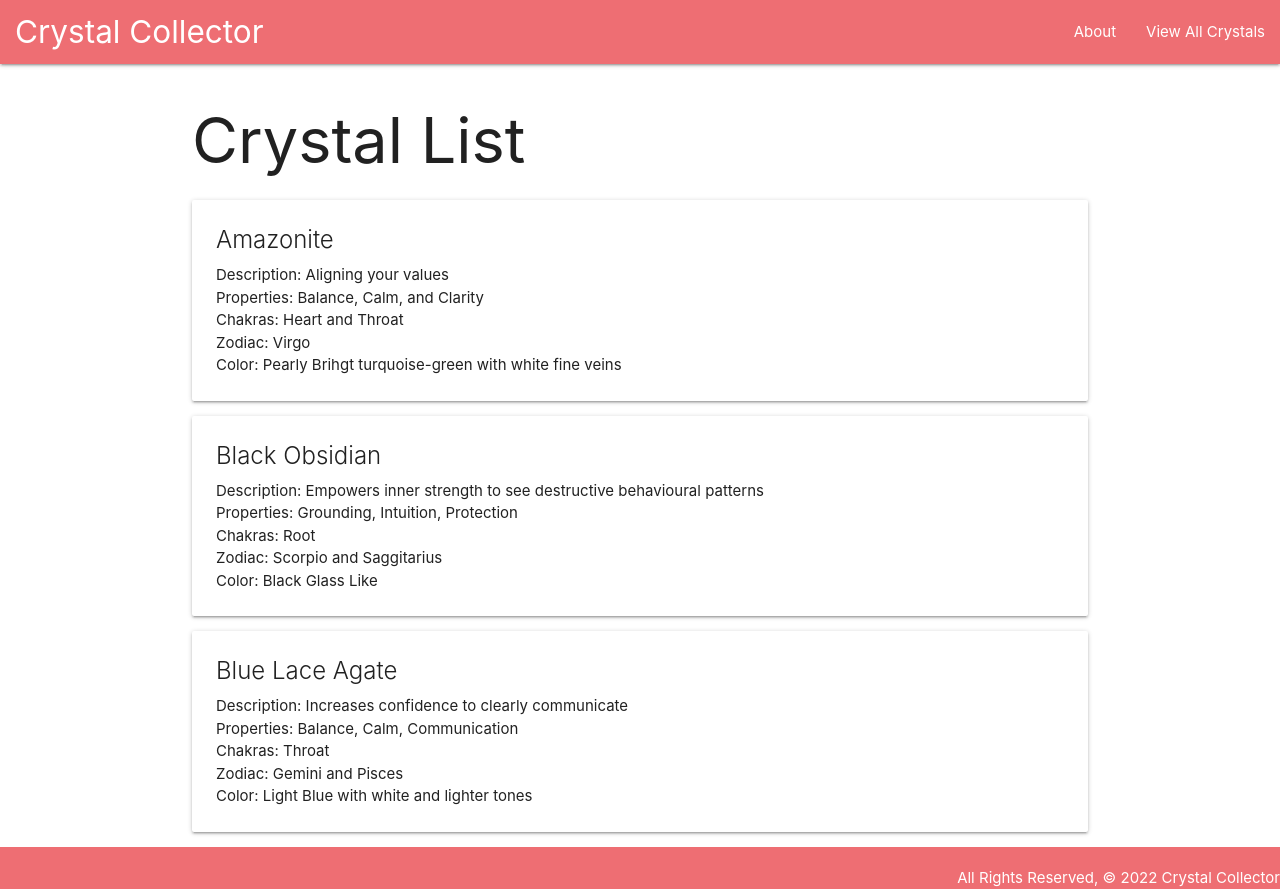
After one commit to IslaFranco/crystal-collector, a Django app: page /crystals/ in a window 1280 px wide. The commit adds this page. Run offline with Django 4.2, Linux system fonts and the light colour scheme.

Commit message:
part 1 done dummy data

```diff
--- a/main_app/static/css/style.css
+++ b/main_app/static/css/style.css
@@ -3,7 +3,6 @@ body {
     display: flex;
     flex-direction: column;
     min-height: 100vh;
-    background-color: rgb(244, 198, 238);
  }
 
  .nav-wrapper {
--- a/main_app/templates/base.html
+++ b/main_app/templates/base.html
@@ -24,6 +24,7 @@
           </ul>
           <ul class="right">
             <li><a href="/about">About</a></li>
+            <li><a href="/crystals">View All Crystals</a></li>
           </ul>
         </div>
       </nav>
--- /dev/null
+++ b/main_app/templates/crystals/index.html
@@ -0,0 +1,18 @@
+{% extends 'base.html' %}
+
+{% block content %}
+<h1> Crystal List</h1>
+{% for crystal in crystals %}
+<div class="card">
+    <div class="card-content">
+        <span class="card-title">{{ crystal.name }}</span>
+        <p>Description: {{ crystal.description }}</p>
+        <p>Properties: {{ crystal.properties }}</p>
+        <p>Chakras: {{ crystal.chakras }}</p>
+        <p>Zodiac: {{ crystal.zodiac }}</p>
+        <p>Color: {{ crystal.color }}</p>
+    </div>
+</div>
+{% endfor %}
+
+{% endblock %}
--- a/main_app/templates/home.html
+++ b/main_app/templates/home.html
@@ -1,3 +1,5 @@
-{% extends 'base.html' %} {% block content %}
+{% extends 'base.html' %}
+
+{% block content %}
     <h1>Crystal Collector Home Page</h1>
 {% endblock %}
--- a/main_app/urls.py
+++ b/main_app/urls.py
@@ -2,7 +2,8 @@ from django.urls import path
 from . import views
 
 urlpatterns = [
-    path('', views.home),
-    path('about/', views.about),
+    path('', views.home, name='home'),
+    path('about/', views.about, name='about'),
+    path('crystals/', views.crystals_index, name='index'),
 ]
 # DEfining view funcitons
--- a/main_app/views.py
+++ b/main_app/views.py
@@ -2,7 +2,25 @@ from django.shortcuts import render
 
 # Create your views here.
 def home(request):
-    return render(request, 'home.html')
+    return render(request, 'home.html', {'page_name': 'Home'})
 
 def about(request):
     return render(request, 'about.html')
+
+class Crystal:
+    def __init__(self, name, description, properties, chakras, zodiac, color):
+        self.name = name
+        self.description = description
+        self.properties = properties
+        self.chakras = chakras
+        self.zodiac = zodiac
+        self.color = color
+
+crystals = [
+    Crystal('Amazonite', 'Aligning your values', 'Balance, Calm, and Clarity', 'Heart and Throat', 'Virgo', 'Pearly Brihgt turquoise-green with white fine veins'),
+    Crystal('Black Obsidian', 'Empowers inner strength to see destructive behavioural patterns', 'Grounding, Intuition, Protection', 'Root', 'Scorpio and Saggitarius', 'Black Glass Like'),
+    Crystal('Blue Lace Agate', 'Increases confidence to clearly communicate', 'Balance, Calm, Communication', 'Throat', 'Gemini and Pisces', 'Light Blue with white and lighter tones'),
+]
+
+def crystals_index(request):
+    return render(request, 'crystals/index.html', { 'crystals': crystals })
```
